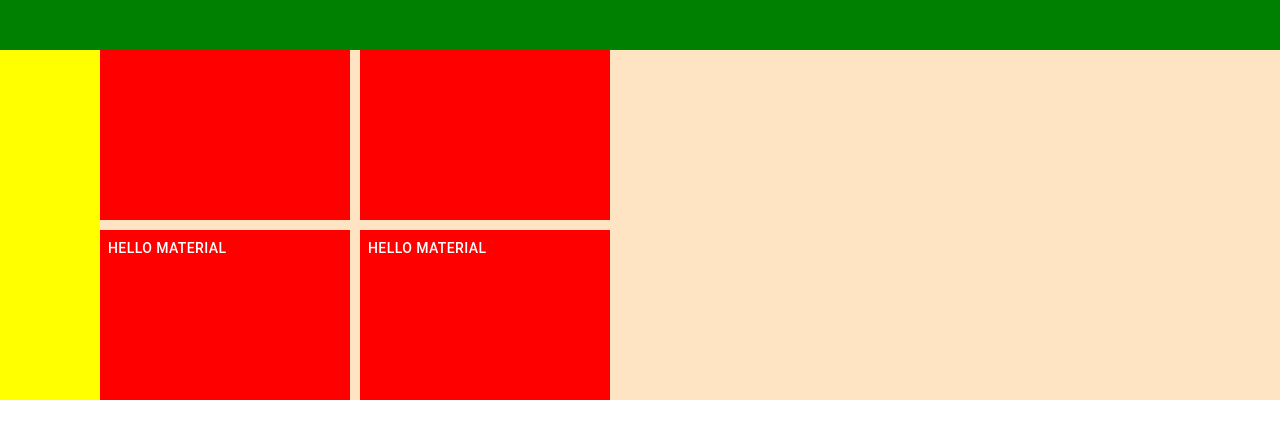
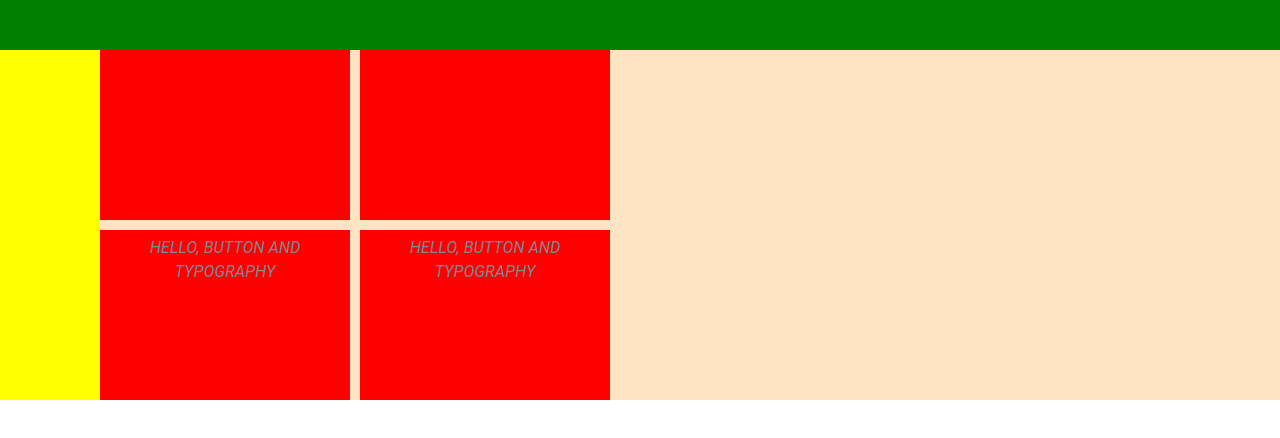
Before and after one commit to WestfalNamur/app-sandbox, a Next.js app in the folder client/: page / in a window 1280 px wide. Shown: the top 438 px of the page. Built offline with nearby package versions, Linux system fonts and the light colour scheme.

Commit message:
DEV CLIENT: Material UI - Typography and makeStyles

```diff
--- a/client/src/features/tables/SurfPointTable.tsx
+++ b/client/src/features/tables/SurfPointTable.tsx
@@ -1,9 +1,21 @@
-import { Button } from "@material-ui/core";
+import { Button, Typography } from "@material-ui/core";
+import { makeStyles } from "@material-ui/core";
+
+const userStyles = makeStyles({
+  btnStyle: {
+    fontStyle: "oblique",
+  },
+});
 
 export default function SurfPointTable() {
+  const classes = userStyles();
   return (
     <div>
-      <Button color="secondary">Hello Material</Button>
+      <Button color="primary">
+        <Typography className={classes.btnStyle}>
+          Hello, Button and Typography
+        </Typography>
+      </Button>
     </div>
   );
 }
--- a/client/src/styles/theme.ts
+++ b/client/src/styles/theme.ts
@@ -1,14 +1,14 @@
 import { createTheme } from "@material-ui/core/styles";
-import red from "@material-ui/core/colors/red";
+import { red, blueGrey, brown } from "@material-ui/core/colors";
 
 // Create a theme instance.
 const theme = createTheme({
   palette: {
     primary: {
-      main: "#556cd6",
+      main: blueGrey[400],
     },
     secondary: {
-      main: "#FFFFFF",
+      main: brown[400],
     },
     error: {
       main: red.A400,
```
